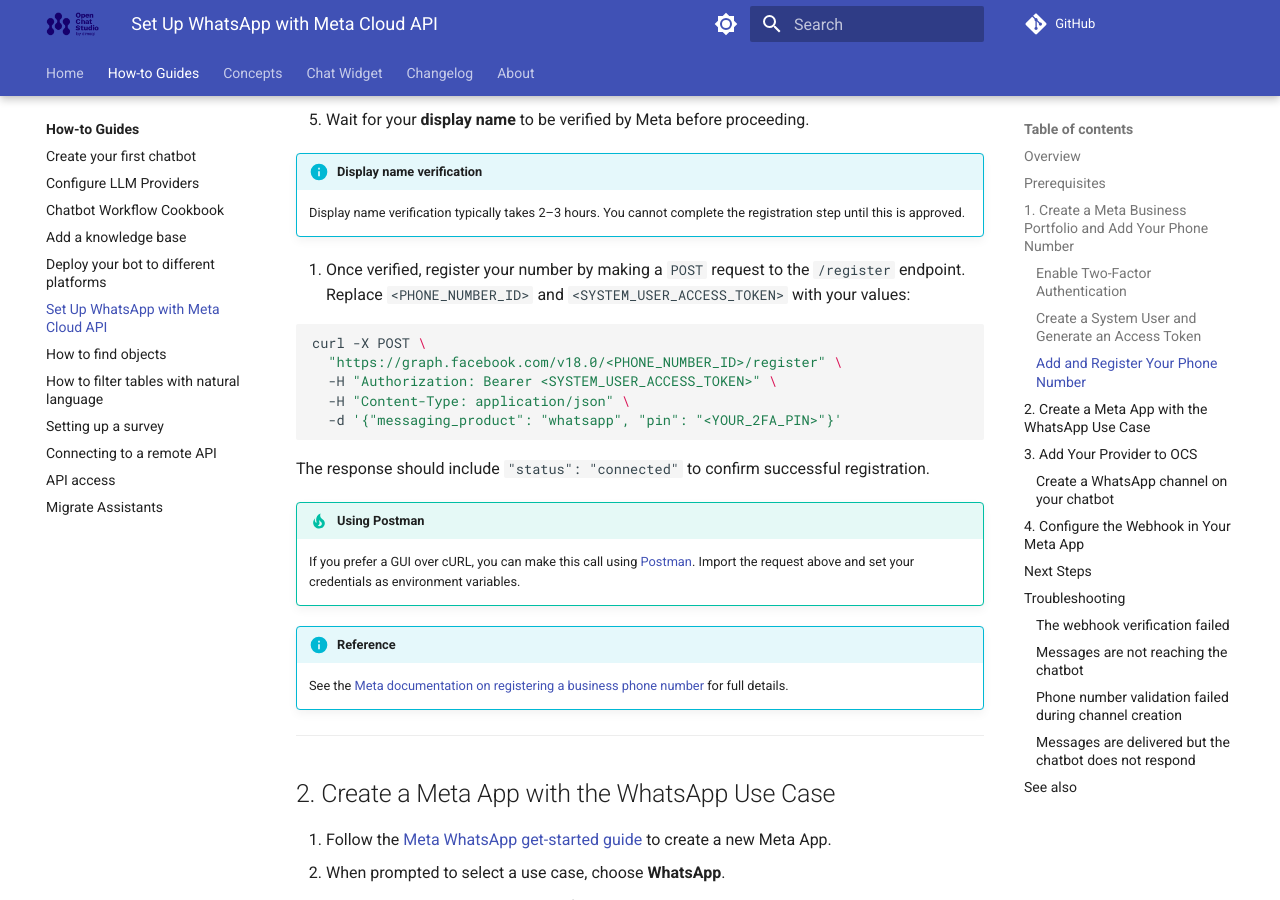
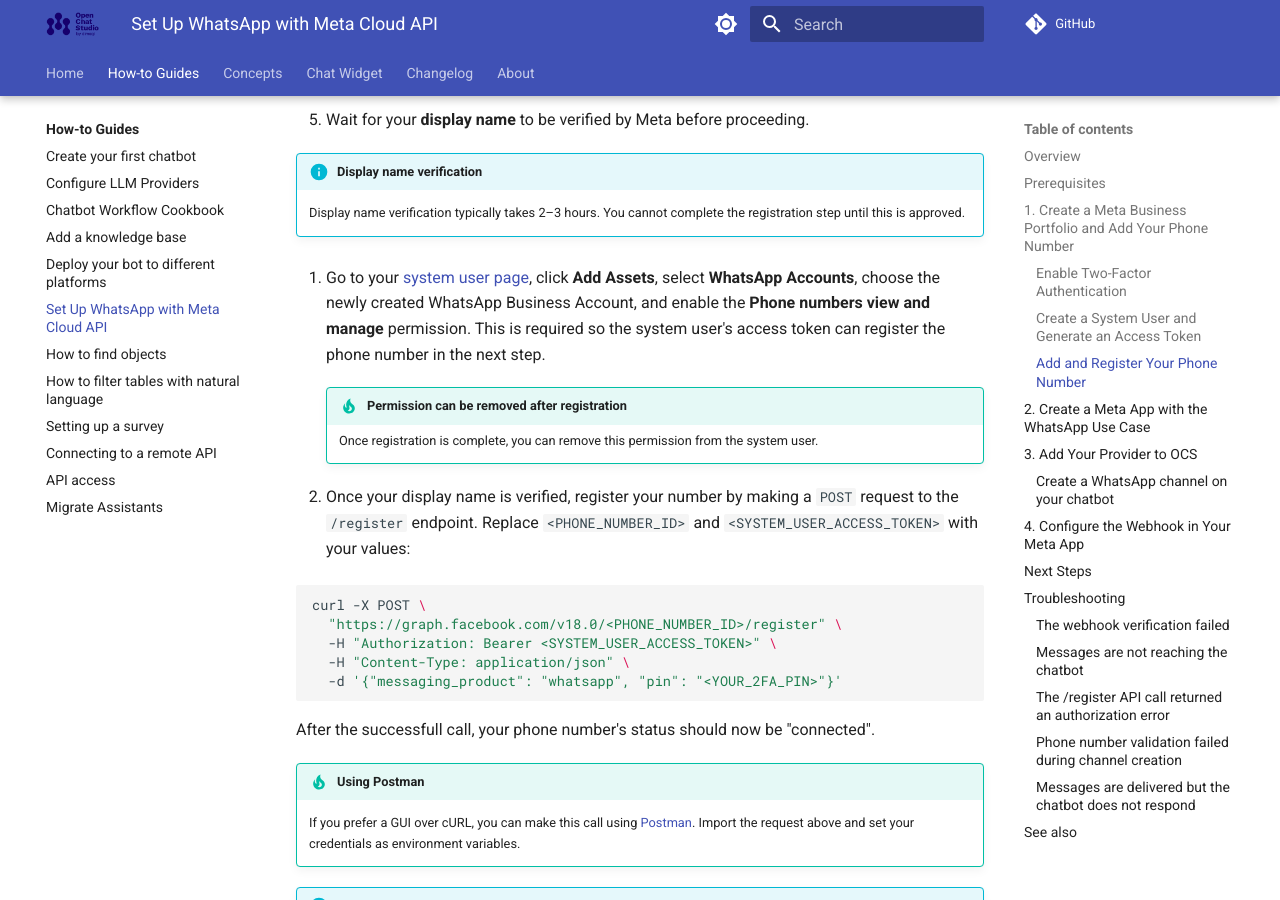
Before and after one commit to dimagi/open-chat-studio-docs, an MkDocs documentation site: the page built from docs/how-to/whatsapp_meta_cloud_api.md, in a window 1280 px wide and 900 px high, scrolled down 1749 px. Built offline with MkDocs 1.6.1 and Material for MkDocs 9.7.7, drawn with Linux system fonts in a browser that asks for light colours; a script that is not in the unit is left out; comment, search, counter and statistics services are not loaded; some of the changed text lies outside the part shown.

Commit message:
Add system user asset permission step to WhatsApp Meta Cloud API setup
Add step to assign WhatsApp Business Account asset to system user with
"Phone numbers view and manage" permission before registering the phone
number. Also add troubleshooting entry for authorization errors on the
/register API call.

Co-Authored-By: Claude Opus 4.6 (1M context) <noreply@anthropic.com>

````diff
--- a/docs/how-to/whatsapp_meta_cloud_api.md
+++ b/docs/how-to/whatsapp_meta_cloud_api.md
@@ -57,7 +57,12 @@ Copy and securely store the generated token — this is your **System User Acces
 !!! info "Display name verification"
     Display name verification typically takes 2–3 hours. You cannot complete the registration step until this is approved.
 
-6. Once verified, register your number by making a `POST` request to the `/register` endpoint. Replace `<PHONE_NUMBER_ID>` and `<SYSTEM_USER_ACCESS_TOKEN>` with your values:
+6. Go to your [system user page](https://business.facebook.com/settings/system-users), click **Add Assets**, select **WhatsApp Accounts**, choose the newly created WhatsApp Business Account, and enable the **Phone numbers view and manage** permission. This is required so the system user's access token can register the phone number in the next step.
+
+    !!! tip "Permission can be removed after registration"
+        Once registration is complete, you can remove this permission from the system user.
+
+7. Once your display name is verified, register your number by making a `POST` request to the `/register` endpoint. Replace `<PHONE_NUMBER_ID>` and `<SYSTEM_USER_ACCESS_TOKEN>` with your values:
 
 ```bash
 curl -X POST \
@@ -67,7 +72,7 @@ curl -X POST \
   -d '{"messaging_product": "whatsapp", "pin": "<YOUR_2FA_PIN>"}'
 ```
 
-The response should include `"status": "connected"` to confirm successful registration.
+After the successfull call, your phone number's status should now be "connected".
 
 !!! tip "Using Postman"
     If you prefer a GUI over cURL, you can make this call using [Postman](https://www.postman.com/). Import the request above and set your credentials as environment variables.
@@ -195,6 +200,16 @@ Once your webhook is verified and the subscription is active, your Meta Cloud AP
 - Check that the phone number entered during channel creation matches exactly the number registered in your WhatsApp Business Account, including the country code.
 - Confirm the System User Access Token has not expired.
 
+### The `/register` API call returned an authorization error
+
+This is almost always caused by the system user's access token not having permission to manage the WhatsApp Business Account's phone numbers.
+
+- In [Meta Business Settings](https://business.facebook.com/settings), go to **Users** > **System Users** and select your system user.
+- Confirm that your WhatsApp Business Account appears under the system user's assigned assets.
+- Confirm that the **Phone numbers view and manage** permission is enabled for that asset.
+- If the asset is missing, click **Add Assets**, select **WhatsApp Accounts**, choose the correct account, enable the permission, and save.
+- Generate a new access token for the system user after updating permissions — tokens do not automatically reflect new permissions.
+
 ### Phone number validation failed during channel creation
 
 - Verify that the phone number is registered under the WhatsApp Business Account ID you provided.
````
